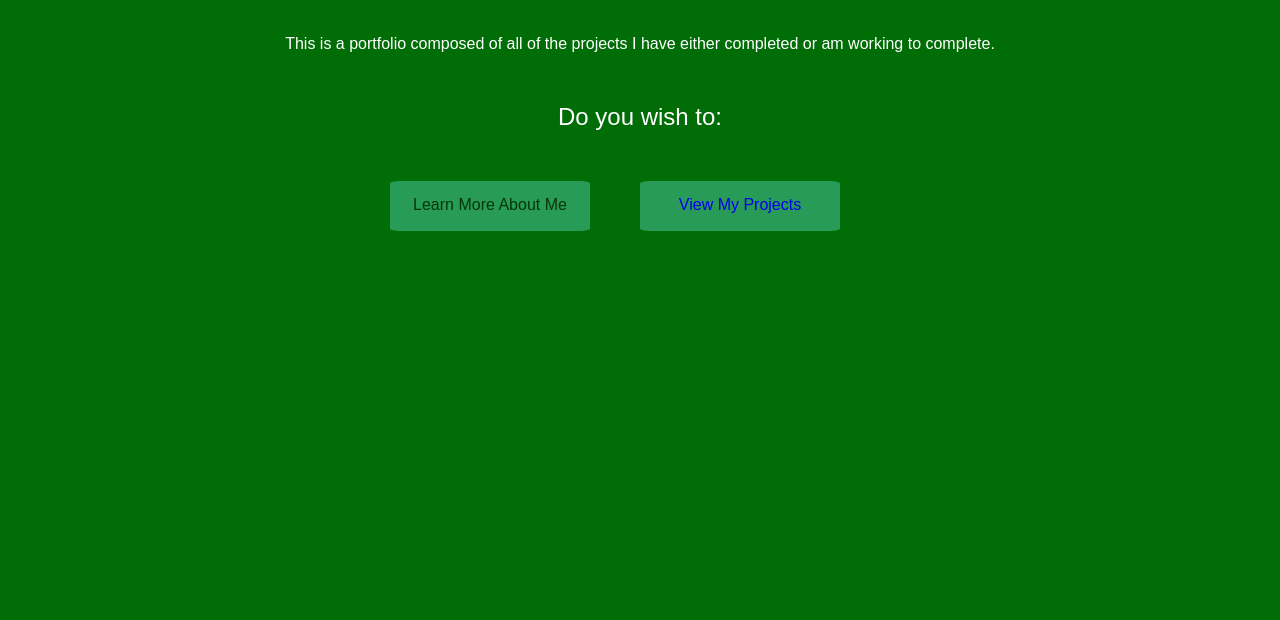
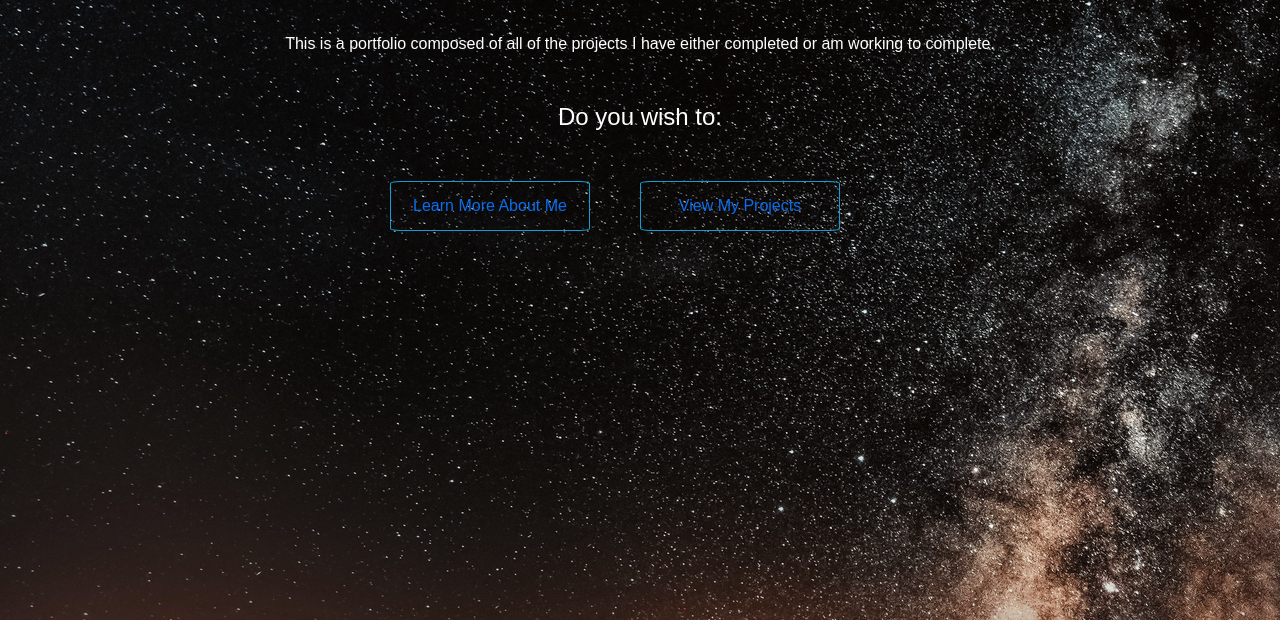
Before and after one commit to carlsachs/employerPortfolio, a website: page index.html in a window 1280 px wide. Shown: the part 180-800 px from the top of the page. Drawn offline with Linux system fonts and the light colour scheme.

Commit message:
color changes to home page

```diff
--- a/less/home-page.less
+++ b/less/home-page.less
@@ -1,5 +1,5 @@
 body {
-    background-color: @mediumDark;
+    background-image: url("/images/Camp-bg.jpg");
         #top {
             display: flex;
             flex-direction: column;
@@ -15,29 +15,37 @@ body {
         }
         #buttons {
             display:flex;
+            @media @mobile {
+                flex-direction: column;
+                margin: 0 auto;
+                margin-left: 30%;
+            }
             .button {
                 width: 200px;
                 height: 50px;
-                background-color: @lighterBlue;
+                border: 1px solid #149dd3;
+                background-color: none;
                 margin-right:50px;
                 margin-top: 50px;
                 border-radius: 5%;
                 text-align: center;
                 padding-top: 15px;
                 text-decoration: none;
-                color: @darkest;
+                color: rgb(12, 109, 236);
+
             }
             .button2 {
                 width: 200px;
                 height: 50px;
-                background-color: @lighterBlue;
+                background-color: none;
+                border: 1px solid #149dd3;
                 margin-right:50px;
                 margin-top: 50px;
                 border-radius: 5%;
                 text-align: center;
                 padding-top: 15px;
                 text-decoration: none;
-                color: darkest;
+                color: rgb(12, 109, 236);
             }
         }
     }
```
Also changed, not shown: css/index.css.
